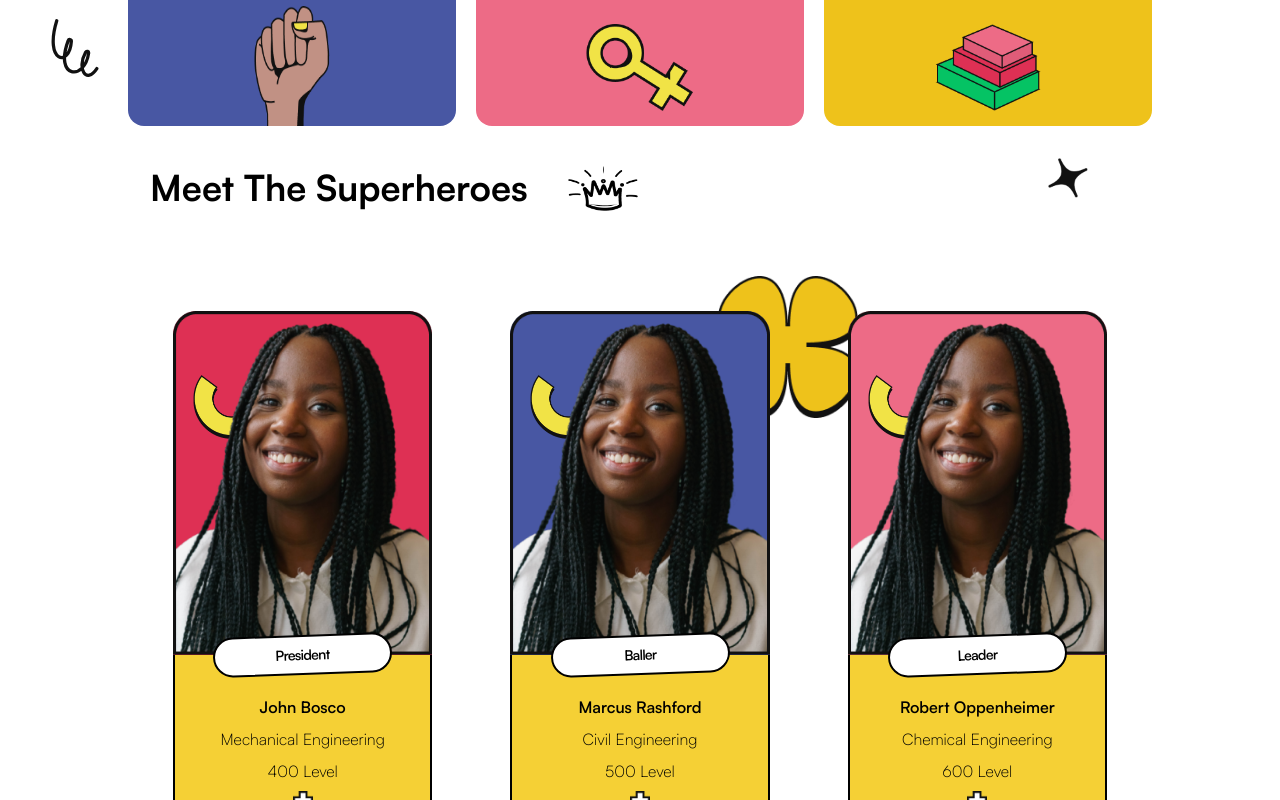
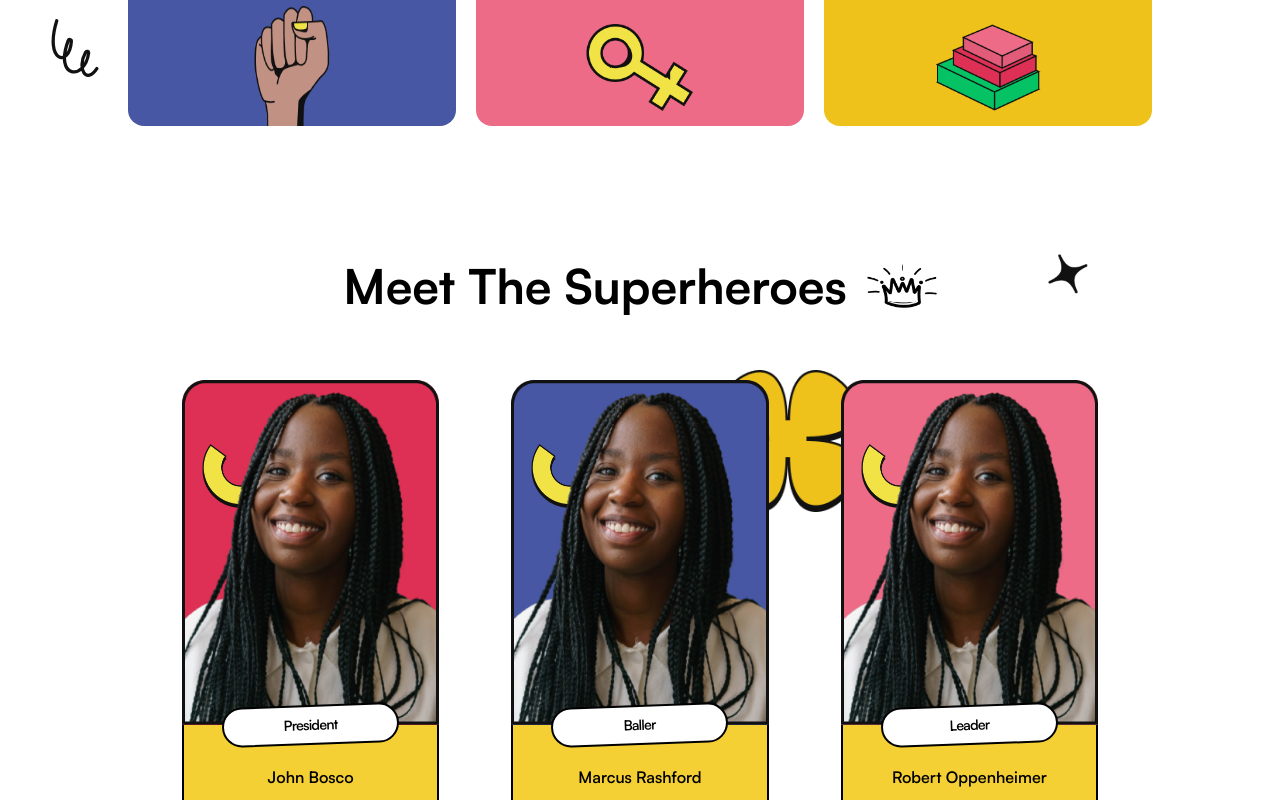
Before and after one commit to ELD-Unilag/ELD-unilag, a Next.js app: page /about in a window 1280 px wide. Shown: the part 1580-2380 px from the top of the page. Built offline with nearby package versions, Linux system fonts and the light colour scheme; what tailwind-clip-path would draw is missing.

Commit message:
supehero title and work card improved

```diff
--- a/src/components/about/OurWork/OurWorkCard.js
+++ b/src/components/about/OurWork/OurWorkCard.js
@@ -5,7 +5,7 @@
 
 
   return (
-    <div className={item.bgColor + " w-[80%] lg:w-[95%] h-[500px] rounded-3xl font-satoshi m-auto"}>
+    <div className={item.bgColor + " w-[95%] lg:w-[95%] h-[500px] rounded-3xl font-satoshi m-auto"}>
         <div className='w-full h-[55%] rounded-t-3xl bg-black relative'>
             <Image fill src={item.imgURL} className='absolute top-0 left-0' alt='event image'/>
         </div>
--- a/src/components/about/SuperHeroes/SuperGrid.js
+++ b/src/components/about/SuperHeroes/SuperGrid.js
@@ -5,7 +5,7 @@
 const SuperGrid = () => {
   return (
     <>
-    <div className='grid grid-cols-2 lg:grid-cols-3 justify-items-center gap-8 '>
+    <div className='grid grid-cols-2 lg:grid-cols-3 justify-items-center gap-8 gap-x-2 '>
         {superheroes.map((item) => {
            return <SuperheroCard item={item} key={item.id}/>
         })}
--- a/src/components/about/SuperHeroes/SuperheroCard.js
+++ b/src/components/about/SuperHeroes/SuperheroCard.js
@@ -5,7 +5,7 @@
 
   return (
     <>
-        <div className='w-full sm:w-[80%] md:w-[95%] lg:w-[90%] xl:w-[85%] h-[350px] sm:h-[400px] md:h-[450px] xl:h-[530px]  font-satoshi'>
+        <div className='w-full sm:w-[80%] md:w-[95%] lg:w-[85%] xl:w-[80%] h-[350px] sm:h-[400px] md:h-[450px] xl:h-[530px]  font-satoshi'>
             <div className={item.bgColor +" h-[65%] rounded-t-2xl md:rounded-t-3xl relative"}>
                 <Image alt='superhero' fill src='/images/aboutImages/superheroSample.png' className='absolute z-10 top-0 left-0'/>
                 <Image alt='superhero vector' width={70} height={70} src='/images/aboutImages/superheroesVec3.png' className='absolute top-16 left-5'/>
--- a/src/components/about/SuperHeroes/Superheroes.js
+++ b/src/components/about/SuperHeroes/Superheroes.js
@@ -8,17 +8,17 @@
 
   return (
     <>
-    <div className='py-10 px-[20px] mb-[170px] sm:px-[50px] md:px-[150px] lg:px-[200x] relative'>
-        <div className='flex items-center pb-[100px]'>
-            <h2 className='text-lg md:text-2xl lg:text-3xl xl:text-4xl font-satoshi pr-10 font-bold'>
+    <div className='py-10 px-[20px] mb-[170px] sm:px-[50px] md:px-[150px] lg:px-[200x] relative mt-24'>
+        <div className='flex justify-center items-center pb-[70px]'>
+            <h2 className='text-3xl text-center md:text-3xl lg:text-4xl xl:text-5xl font-satoshi font-bold'>
                 Meet The Superheroes
             </h2>
             <Image
-                className=''
+                className='pl-5'
                 src='/images/aboutImages/superheroCrown.png'
                 alt='crown picture'
-                width={70}
-                height={70}
+                width={90}
+                height={90}
             />
         </div>
         <SuperGrid/>
```
